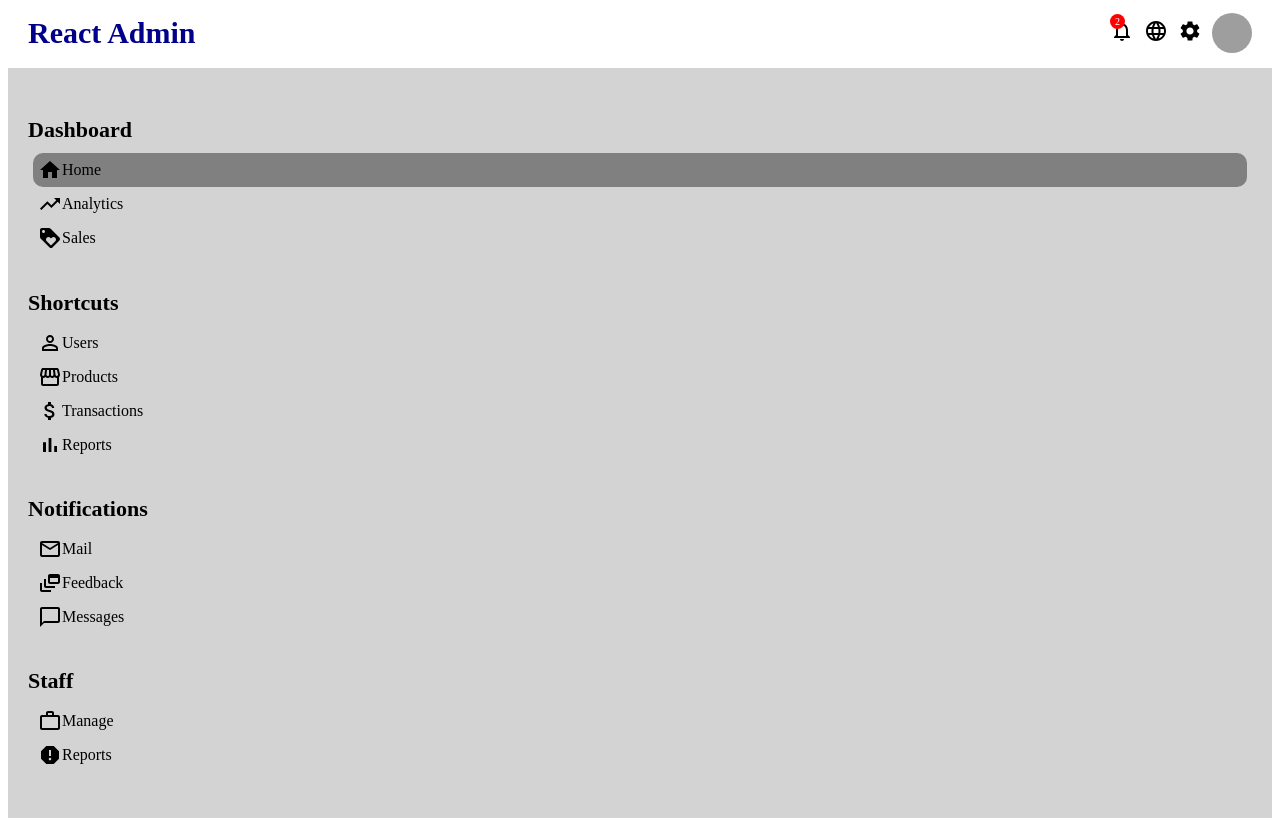
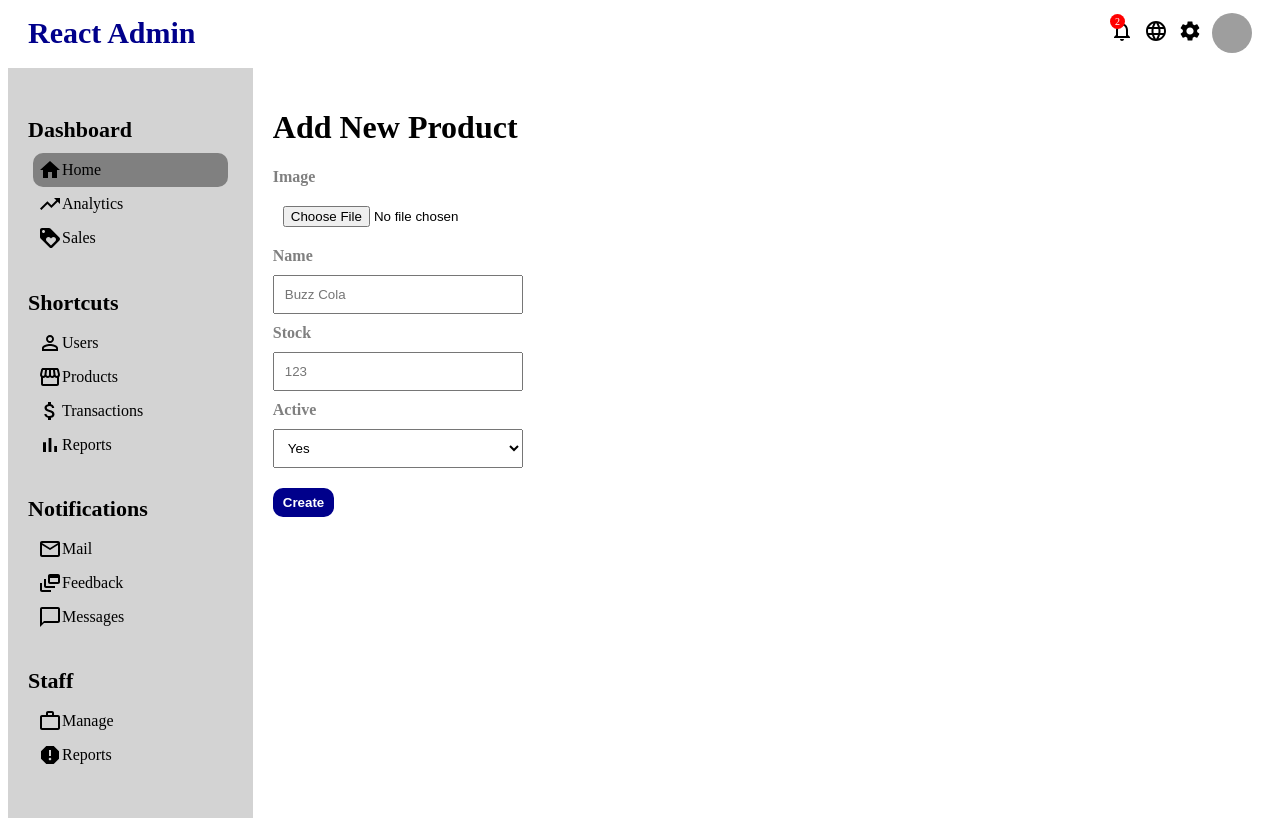
Before and after one commit to topsecretdev0602/react-dashboard, a React (Create React App) app: page /addProduct in a window 1280 px wide. Built offline with nearby package versions, Linux system fonts and the light colour scheme; grey boxes are pictures that could not be loaded; the HTML template or start-up script is replaced by a standard one.

Commit message:
added add new product page

```diff
--- a/src/App.js
+++ b/src/App.js
@@ -7,6 +7,7 @@
 import AddUser from "./pages/users/AddUser";
 import Products from "./pages/products/Products";
 import EditProduct from "./pages/products/EditProduct";
+import AddProduct from "./pages/products/AddProduct";
 
 import "./app.css"
 
@@ -23,6 +24,7 @@
           <Route path="addUser" element={<AddUser/>}/>
           <Route path="products" element={<Products/>}/>
           <Route path="product/:productId" element={<EditProduct/>}/>
+          <Route path="addProduct" element={<AddProduct/>}/>
         </Routes>
       </div>
     </Router>
--- /dev/null
+++ b/src/pages/products/AddProduct.jsx
@@ -0,0 +1,32 @@
+import React from 'react'
+import "./addProduct.css"
+
+export default function AddProduct() {
+  return (
+    <div className="addProduct">
+      <h1 className="addProductTitle">Add New Product</h1>
+      <form className="addProductForm">
+        <div className="addProductItem">
+          <label>Image</label>
+          <input type="file" id="file" />
+        </div>
+        <div className="addProductItem">
+          <label>Name</label>
+          <input type="text" placeholder="Buzz Cola" />
+        </div>
+        <div className="addProductItem">
+          <label>Stock</label>
+          <input type="text" placeholder="123" />
+        </div>
+        <div className="addProductItem">
+          <label>Active</label>
+          <select name="active" id="active">
+            <option value="yes">Yes</option>
+            <option value="no">No</option>
+          </select>
+        </div>
+        <button className="addProductButton">Create</button>
+      </form>
+    </div>
+  )
+}
--- /dev/null
+++ b/src/pages/products/addProduct.css
@@ -0,0 +1,40 @@
+.addProduct{
+    flex: 4;
+    padding: 20px;
+}
+
+.addProductForm {
+    margin-top: 10px;
+}
+
+.addProductItem {
+    width: 250px;
+    display: flex;
+    flex-direction: column;
+    margin-bottom: 10px;
+}
+
+.addProductItem > label {
+    color: gray;
+    font-weight: 600;
+    margin-bottom: 10px;
+}
+
+.addProductItem > input {
+    padding: 10px;
+}
+
+.addProductItem > select {
+    padding: 10px;
+}
+
+.addProductButton {
+    margin-top: 10px;
+    padding: 7px 10px;
+    border: none;
+    border-radius: 10px;
+    background-color: darkblue;
+    color: white;
+    font-weight: 600;
+    cursor: pointer;
+}
```
